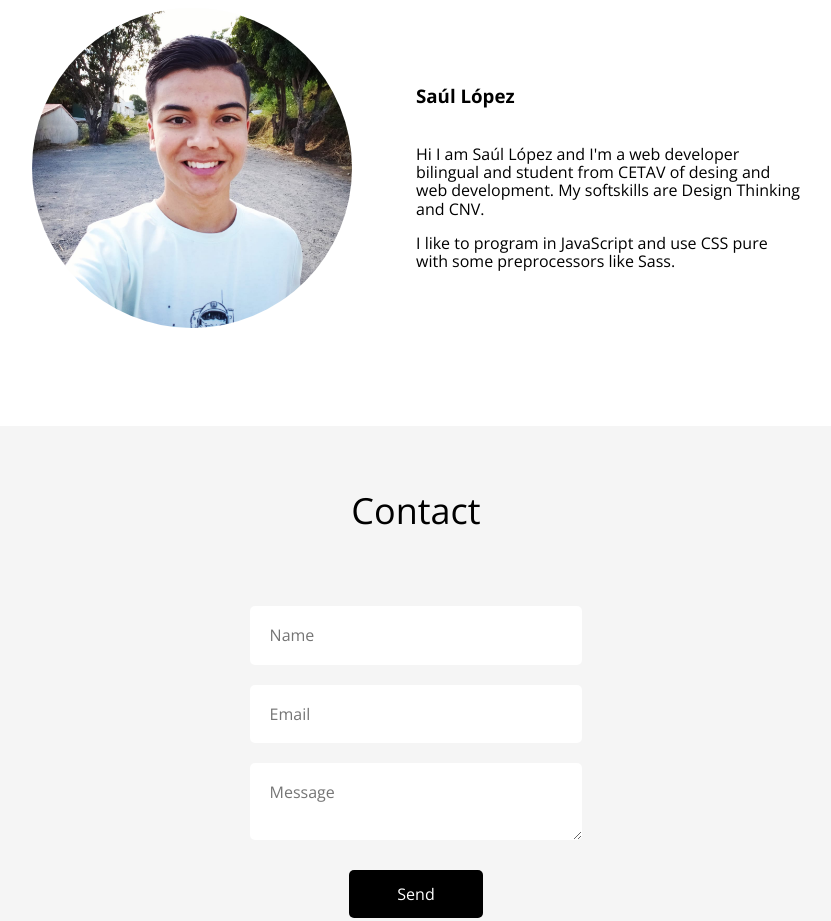
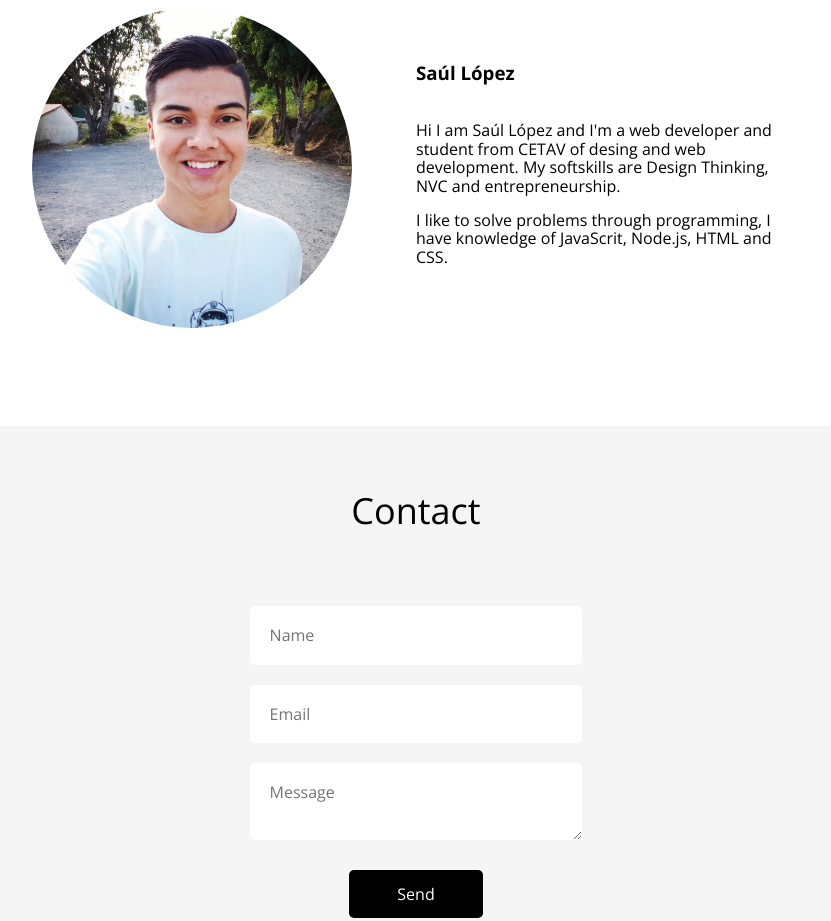
Before and after one commit to sauljlm/myPortfolio, a website: page src/index.html in a window 1280 px wide. Shown: the part 2240-3161 px from the top of the page, without its empty margins (224-1055 px from the left). Drawn offline with nearby package versions, Linux system fonts and the light colour scheme; no server answers.

Commit message:
I have updated about me

```diff
--- a/src/index.html
+++ b/src/index.html
@@ -73,8 +73,8 @@
         </div>
         <div class="about-me__info">
           <h3>Saúl López</h3>
-          <p>Hi I am Saúl López and I'm a web developer bilingual and student from CETAV of desing and web development. My softskills are Design Thinking and CNV. </p>
-          <p>I like to program in JavaScript and use CSS pure with some preprocessors like Sass.</p>
+          <p>Hi I am Saúl López and I'm a web developer and student from CETAV of desing and web development. My softskills are Design Thinking, NVC and entrepreneurship.</p>
+          <p>I like to solve problems through programming, I have knowledge of JavaScrit, Node.js, HTML and CSS.</p>
         </div>
       </div>
 
--- a/src/sass/pages/_about-me.scss
+++ b/src/sass/pages/_about-me.scss
@@ -20,6 +20,6 @@
   width: 30%;
   h3{
     padding-bottom: 5%;
-    margin-top: 20%;
+    margin-top: 14%;
   }
 }
```
Also changed, not shown: src/css/styles.css.
